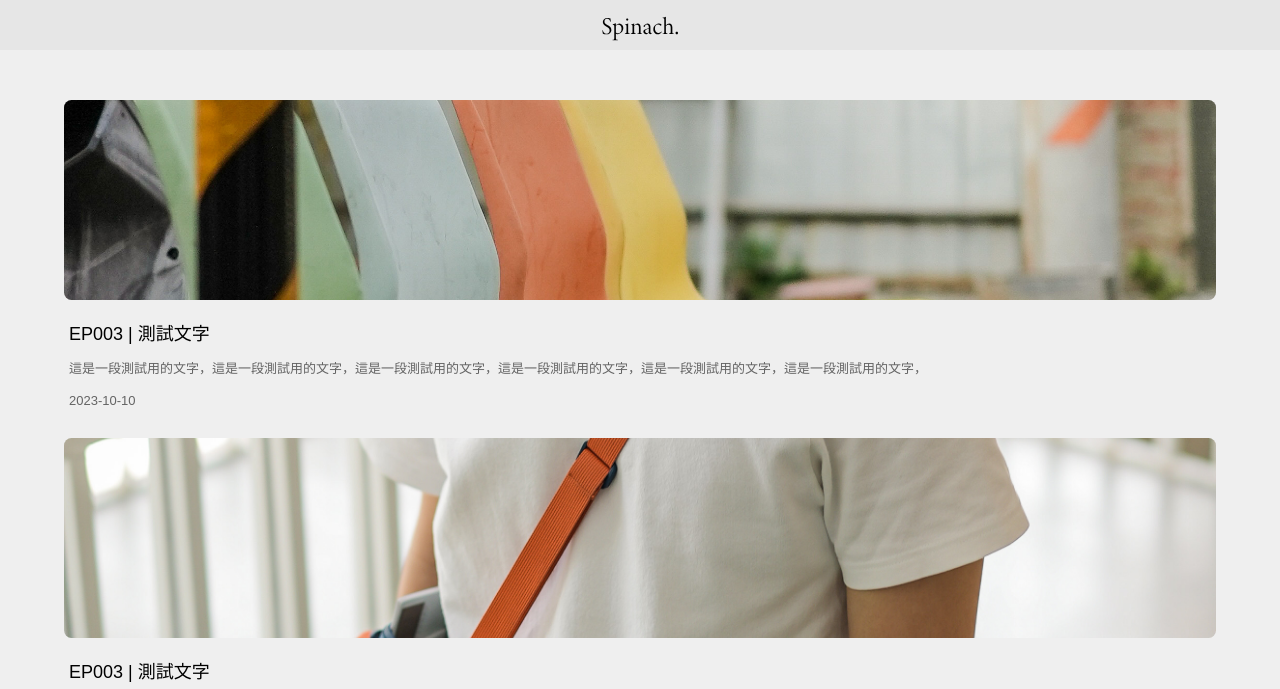
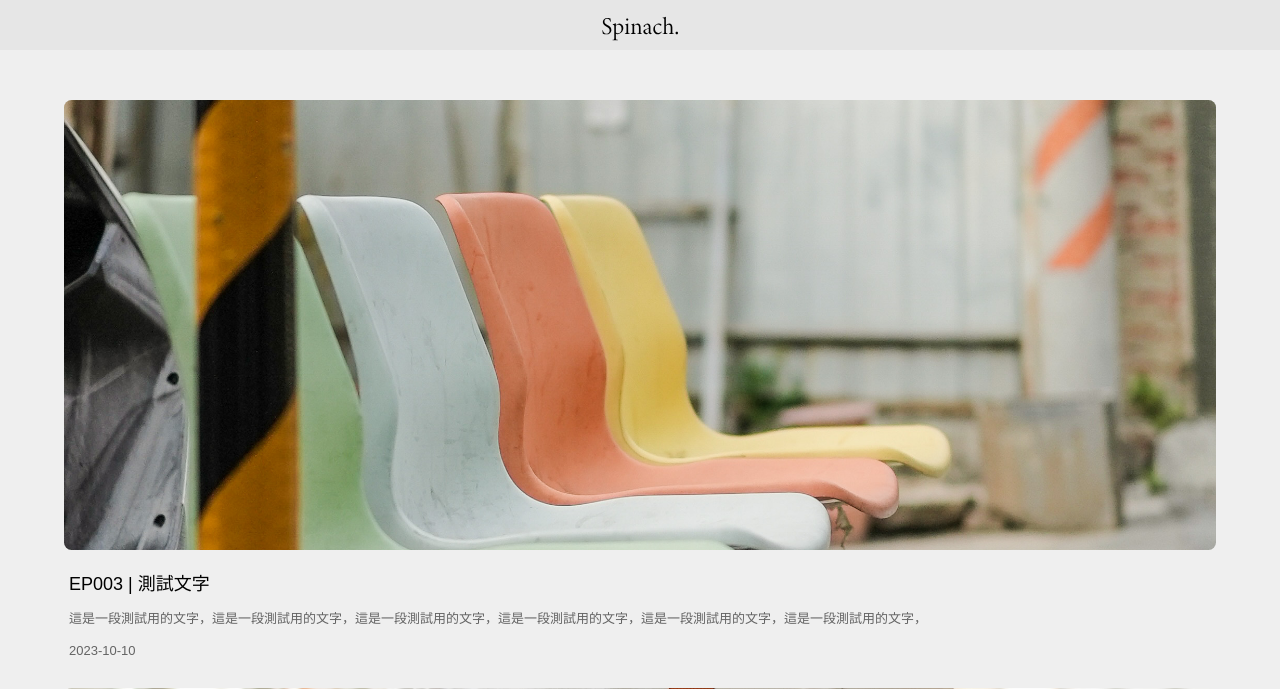
Before and after one commit to alphabart56/expt, a PHP site: page / in a window 1280 px wide. Shown: the top 689 px of the page. Run offline with PHP 8.4, Linux system fonts and the light colour scheme; some web fonts are replaced.

Commit message:
Update style.css

```diff
--- a/style.css
+++ b/style.css
@@ -104,7 +104,7 @@ body{
 
 @media (min-width:380px){
     .article_pic{
-        height: 200px
+        height: 450px
     }
 }
 
```
